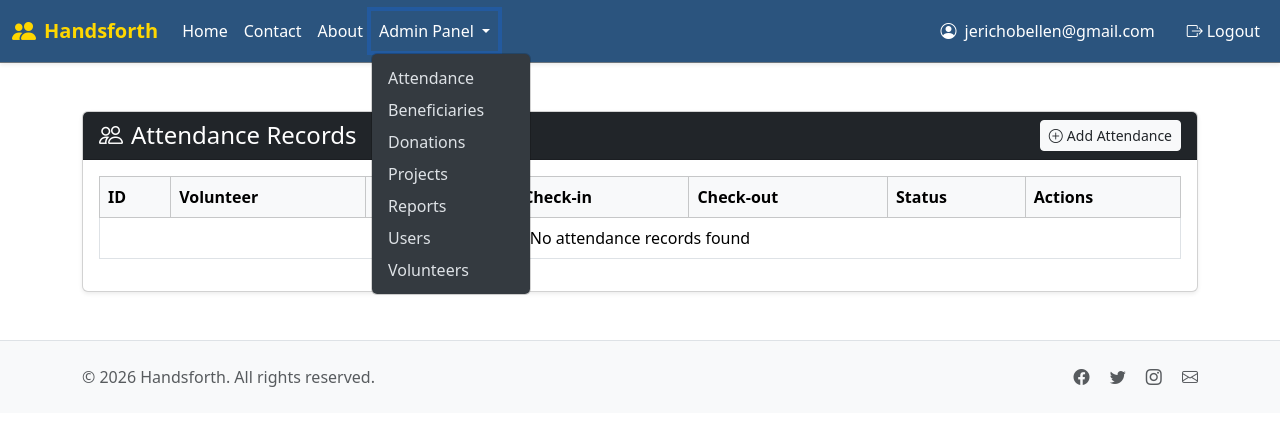
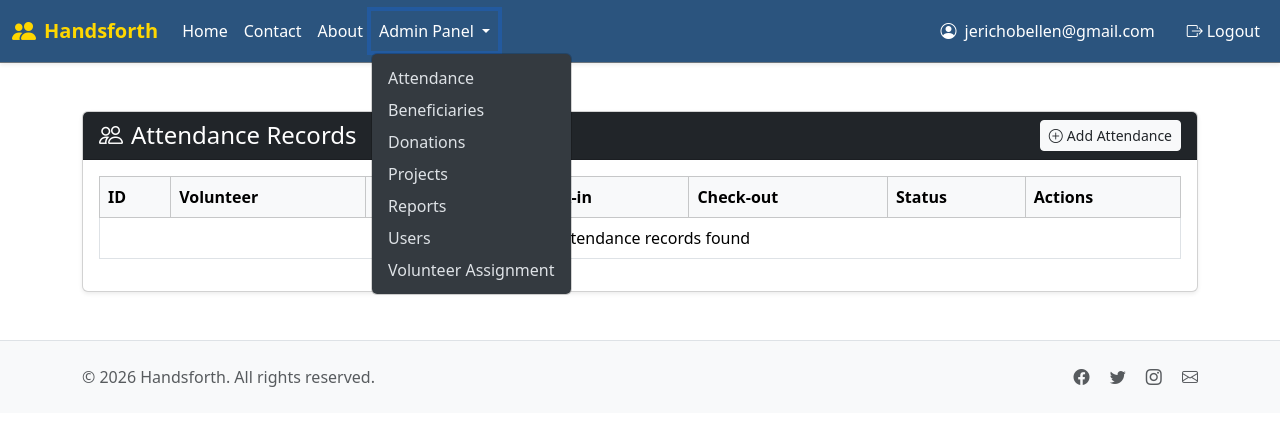
Before and after one commit to jerichopbellen/Handsforth, a PHP site: page /app/attendance/index.php in a window 1280 px wide, after a click on "Admin Panel". Shown: the top 426 px of the page. Run offline with PHP 8.4, Linux system fonts and the light colour scheme; a user stored in the database is signed in; data comes from the database, SQL or seed files in the repository; data that the repository does not hold is empty.

Commit message:
modified admin dropdown

```diff
--- a/includes/header.php
+++ b/includes/header.php
@@ -50,7 +50,7 @@ include("config.php");
               <li><a class="dropdown-item" href="http://<?= $_SERVER['SERVER_NAME'] ?>/handsforth/app/projects/index.php">Projects</a></li>
               <li><a class="dropdown-item" href="http://<?= $_SERVER['SERVER_NAME'] ?>/handsforth/app/reports/index.php">Reports</a></li>
               <li><a class="dropdown-item" href="http://<?= $_SERVER['SERVER_NAME'] ?>/handsforth/app/users/listUsers.php">Users</a></li>
-              <li><a class="dropdown-item" href="http://<?= $_SERVER['SERVER_NAME'] ?>/handsforth/app/volunteers/index.php">Volunteers</a></li>
+              <li><a class="dropdown-item" href="http://<?= $_SERVER['SERVER_NAME'] ?>/handsforth/app/volunteers/index.php">Volunteer Assignment</a></li>
             </ul>
           </li>
         <?php endif; ?>
```
